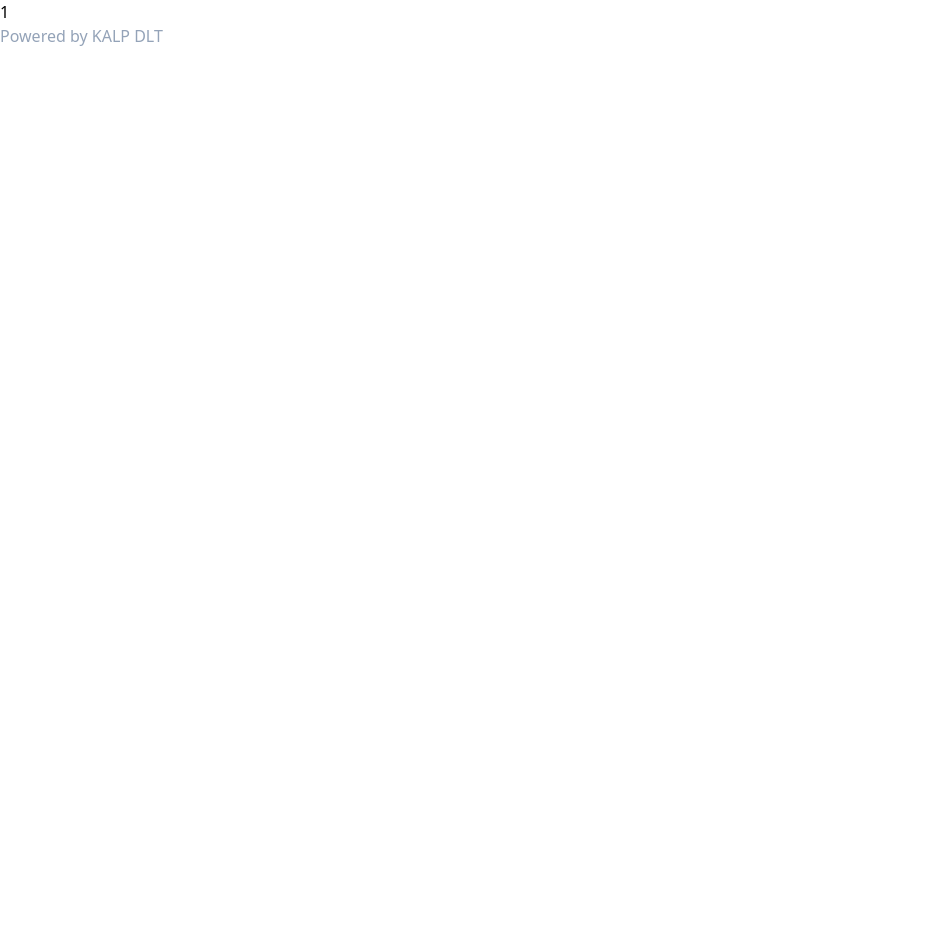
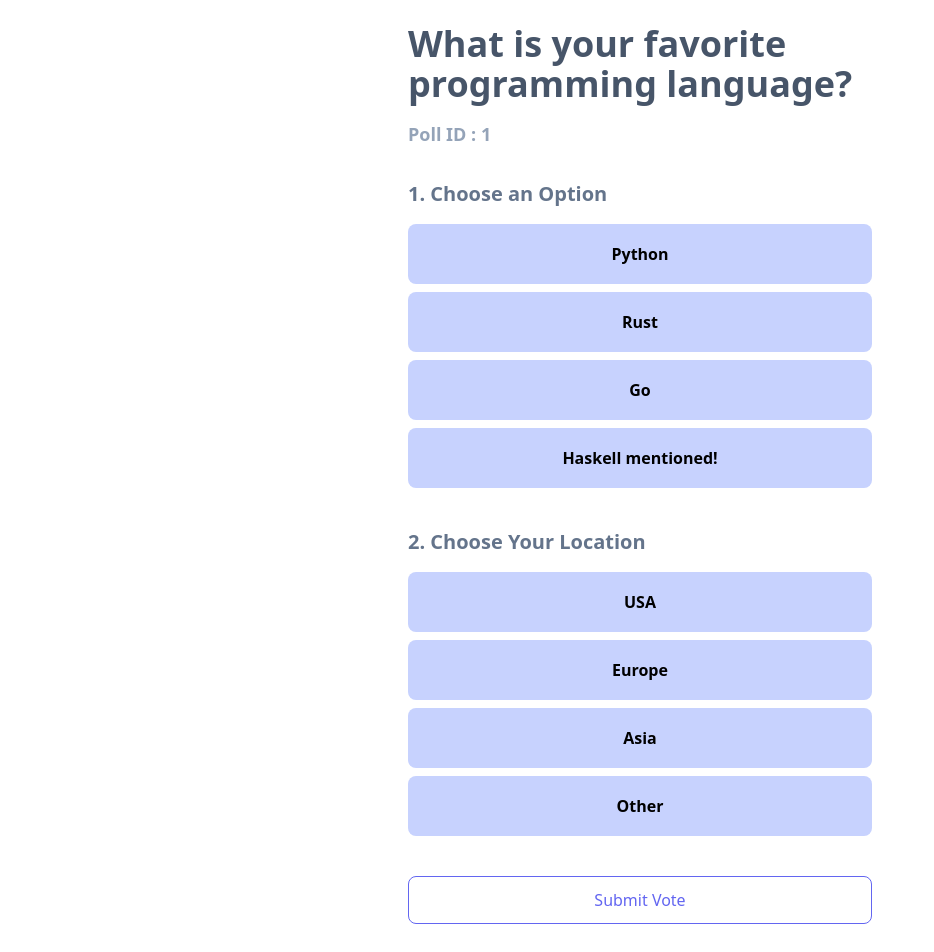
Before and after one commit to gitKashish/buildthon-senior, a SvelteKit app in the folder web-app/: page /poll/1 in a window 1280 px wide. Shown: the top 952 px of the page, without its empty margins (0-934 px from the left). Before the commit the page ends 800 px from the top, so only its background shows below. Built offline with nearby package versions, Linux system fonts and the light colour scheme.

Commit message:
Created a poll page to submit vote UI only

```diff
--- a/web-app/src/lib/index.ts
+++ b/web-app/src/lib/index.ts
@@ -1,6 +1,4 @@
 import { PUBLIC_API_KEY } from '$env/static/public';
-
-import { v4 as uuid } from 'uuid'
 
 const apiKey = PUBLIC_API_KEY;
 
--- a/web-app/src/routes/index.ts
+++ /dev/null
@@ -1,81 +0,0 @@
-import { PUBLIC_API_KEY } from '$env/static/public';
-
-import { v4 as uuid } from 'uuid'
-
-const apiKey = PUBLIC_API_KEY;
-
-const callApi = async (endpoint: string, args: { [key: string]: any }) => {
-    const params = {
-        network: 'TESTNET',
-        blockchain: 'KALP',
-        walletAddress: 'b1036fdd6fa97e145dac4b874056aaefdb7da1e3',
-        args: args,
-    };
-
-    try {
-        const response = await fetch(endpoint, {
-            method: 'POST',
-            headers: {
-                'Content-Type': 'application/json',
-                'x-api-key': apiKey!,
-            },
-            body: JSON.stringify(params),
-        });
-
-        const data = await response.json();
-
-        if (!response.ok) {
-            throw new Error(data.message || 'Something went wrong');
-        }
-        return data;
-    } catch (err: any) {
-        throw err;
-    }
-};
-
-export async function createPoll (id: string, question: string, options: string[], locations: string[], durationHours: number) {
-    const endpoint =
-        'https://gateway-api.kalp.studio/v1/contract/kalp/invoke/Xm89gsGTpPCp0vPtnSNUmLgQvstScy551727007362011/CreatePoll';
-    const args = {
-        pollId: id,
-        question: question,
-        options: options,
-        locations: locations,
-        durationHours: durationHours
-    };
-    return callApi(endpoint, args);
-};
-
-export async function getPoll (pollId: string) {
-    const endpoint =
-        'https://gateway-api.kalp.studio/v1/contract/kalp/query/Xm89gsGTpPCp0vPtnSNUmLgQvstScy551727007362011/PollState';
-    const args = { pollId: pollId };
-    return callApi(endpoint, args);
-};
-
-export async function submitVote (pollId: string, optionIndex: number, locationIndex: number) {
-    const endpoint =
-        'https://gateway-api.kalp.studio/v1/contract/kalp/invoke/Xm89gsGTpPCp0vPtnSNUmLgQvstScy551727007362011/SubmitVote';
-    const args = {
-        pollId: pollId,
-        optionIndex: optionIndex,
-        locationIndex: locationIndex
-    };
-    return callApi(endpoint, args);
-};
-
-export async function pollState (pollId: string) {
-    const endpoint =
-        'https://gateway-api.kalp.studio/v1/contract/kalp/query/Xm89gsGTpPCp0vPtnSNUmLgQvstScy551727007362011/PollState';
-    const args = { pollId: pollId };
-    return callApi(endpoint, args);
-};
-
-export async function isPollOpen (pollId: string) {
-    const endpoint =
-        'https://gateway-api.kalp.studio/v1/contract/kalp/query/Xm89gsGTpPCp0vPtnSNUmLgQvstScy551727007362011/IsPollOpen';
-    const args = {
-        pollId: pollId
-    };
-    return callApi(endpoint, args);
-};
--- a/web-app/src/routes/poll/[pollId]/+page.svelte
+++ b/web-app/src/routes/poll/[pollId]/+page.svelte
@@ -1,6 +1,96 @@
 <script lang="ts">
-    import {page} from '$app/stores';
+    import { page } from "$app/stores";
     const pollId = $page.params.pollId;
+
+    let question: string = "What is your favorite programming language?";
+    let options: string[] = [
+        "Python",
+        "Rust",
+        "Go",
+        "Haskell mentioned!"
+    ];
+    let locations: string[] = ["USA", "Europe", "Asia", "Other"];
+
+    let selectedOption: string = "";
+    let selectedLocation: string = "";
+
+    function selectOption(option: string) {
+        selectedOption = option;
+    }
+
+    function selectLocation(location: string) {
+        selectedLocation = location;
+    }
+
+    async function submitVote() {
+        if (!selectedOption || !selectedLocation) {
+            window.alert("Please select both an option and a location.");
+            return;
+        }
+        try {
+            console.log(
+                `Voted for: ${selectedOption} from ${selectedLocation}`,
+            );
+            window.alert(
+                `Your vote for "${selectedOption}" from "${selectedLocation}" has been submitted!`,
+            );
+        } catch (error) {
+            window.alert("Error submitting your vote.");
+        }
+    }
 </script>
 
-<h1>{pollId}</h1>
+<div
+    class="flex flex-col justify-center items-center min-h-screen max-w-lg m-auto p-6"
+>
+    <div class="text-slate-600 text-4xl min-h-20 mb-4 font-extrabold w-full">
+        {question}
+    </div>
+    <span class="text-left text-slate-400 text-lg font-bold w-full mb-8">
+        Poll ID : {pollId}
+    </span>
+    <div class="flex flex-col gap-6 w-full space-y-4">
+        <div class="flex flex-col gap-4">
+            <div class="flex items-left text-slate-500 text-xl font-extrabold">
+                1. Choose an Option
+            </div>
+            <div class="flex flex-col gap-2">
+                {#each options as option}
+                    <button
+                        class="{selectedOption === option
+                            ? 'bg-indigo-500 drop-shadow-lg text-white'
+                            : 'bg-indigo-200'} w-full p-4 text-center rounded-lg font-bold transition border-2 border-transparent duration-300 ease-in-out hover:border-2 hover:border-indigo-500"
+                        onclick={() => selectOption(option)}
+                    >
+                        {option}
+                    </button>
+                {/each}
+            </div>
+        </div>
+
+        <div class="flex flex-col gap-4">
+            <div class="flex items-left text-slate-500 text-xl font-extrabold">
+                2. Choose Your Location
+            </div>
+            <div class="flex flex-col gap-2">
+                {#each locations as location, i}
+                    <button
+                        class="{selectedLocation === location
+                            ? 'bg-indigo-500 drop-shadow-lg text-white'
+                            : 'bg-indigo-200'} w-full p-4 text-center rounded-lg font-bold transition border-2 border-transparent duration-300 ease-in-out hover:border-2 hover:border-indigo-500"
+                        onclick={() => selectLocation(location)}
+                    >
+                        {location}
+                    </button>
+                {/each}
+            </div>
+        </div>
+
+        <button
+            class="rounded-lg border border-indigo-500 text-indigo-500 font-medium w-full h-12 hover:bg-indigo-500 hover:text-white transition duration-300 ease-in-out"
+            onclick={submitVote}
+        >
+            Submit Vote
+        </button>
+    </div>
+</div>
```
Also changed, not shown: web-app/src/routes/+page.svelte (+10 -7 lines), 1 other file (tests, documents, lock files or other folders).
